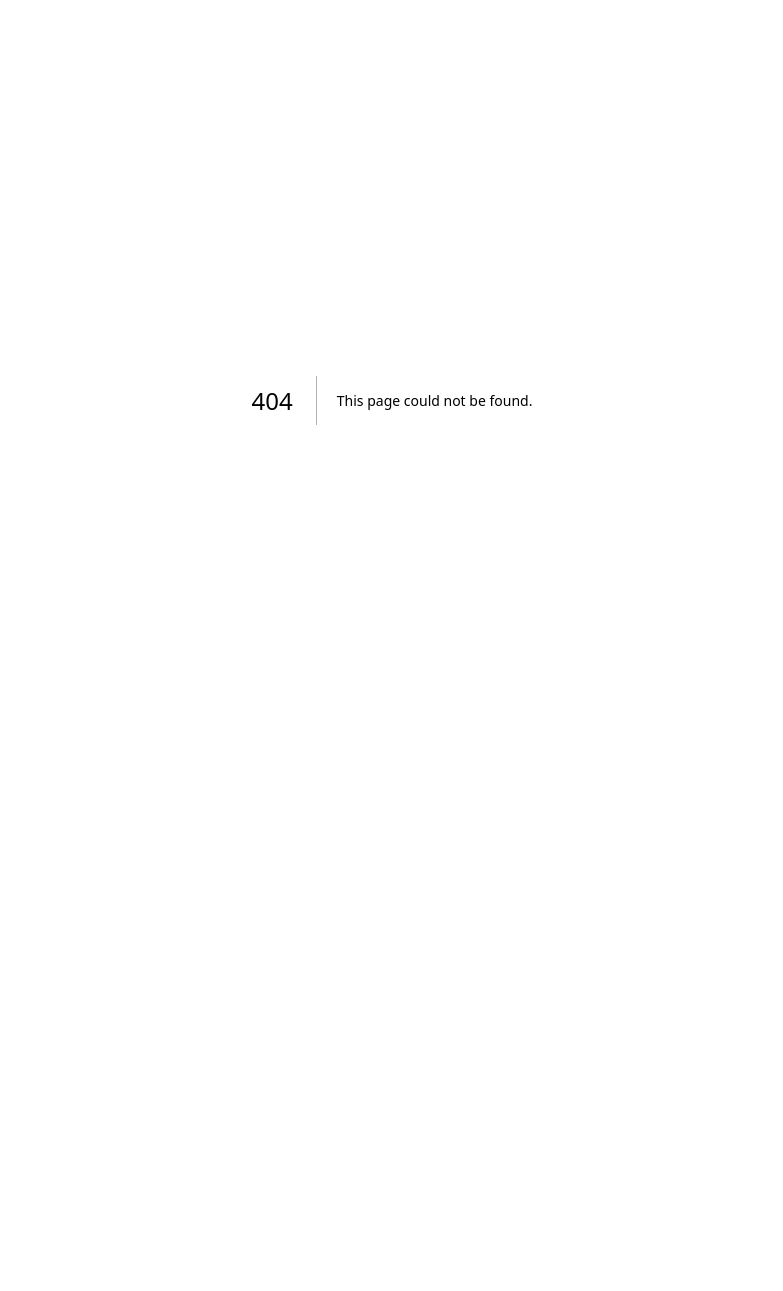
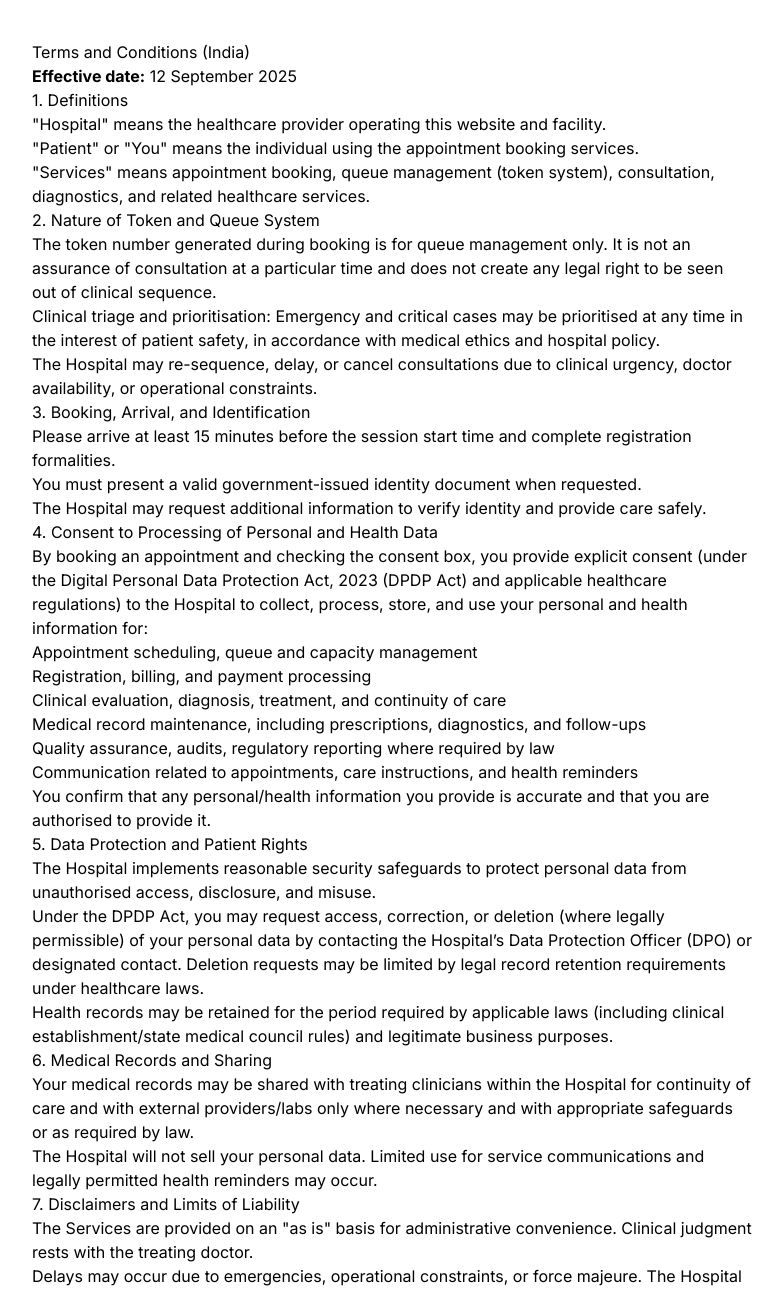
Before and after one commit to Sandy-Maxx/hospital, a Next.js app: page /terms in a window 1280 px wide. Before the commit this address had no page. Shown: the top 1291 px of the page, without its empty margins (248-1031 px from the left). Before the commit the page ends 800 px from the top, so only its background shows below. Built offline with nearby package versions, Linux system fonts and the light colour scheme.

Commit message:
feat: add /terms page (TSX) and wire links; T&C now resolves and content present

```diff
--- /dev/null
+++ b/app/terms/page.tsx
@@ -0,0 +1,103 @@
+export default function TermsPage() {
+  return (
+    <div className="min-h-screen bg-white">
+      <div className="max-w-3xl mx-auto px-6 py-10 prose prose-gray">
+        <h1>Terms and Conditions (India)</h1>
+        <p><strong>Effective date:</strong> 12 September 2025</p>
+
+        <h2>1. Definitions</h2>
+        <ul>
+          <li>"Hospital" means the healthcare provider operating this website and facility.</li>
+          <li>"Patient" or "You" means the individual using the appointment booking services.</li>
+          <li>"Services" means appointment booking, queue management (token system), consultation, diagnostics, and related healthcare services.</li>
+        </ul>
+
+        <h2>2. Nature of Token and Queue System</h2>
+        <ul>
+          <li>The token number generated during booking is for queue management only. It is not an assurance of consultation at a particular time and does not create any legal right to be seen out of clinical sequence.</li>
+          <li>Clinical triage and prioritisation: Emergency and critical cases may be prioritised at any time in the interest of patient safety, in accordance with medical ethics and hospital policy.</li>
+          <li>The Hospital may re-sequence, delay, or cancel consultations due to clinical urgency, doctor availability, or operational constraints.</li>
+        </ul>
+
+        <h2>3. Booking, Arrival, and Identification</h2>
+        <ul>
+          <li>Please arrive at least 15 minutes before the session start time and complete registration formalities.</li>
+          <li>You must present a valid government-issued identity document when requested.</li>
+          <li>The Hospital may request additional information to verify identity and provide care safely.</li>
+        </ul>
+
+        <h2>4. Consent to Processing of Personal and Health Data</h2>
+        <p>
+          By booking an appointment and checking the consent box, you provide explicit consent (under the Digital Personal Data Protection Act, 2023 (DPDP Act) and applicable
+          healthcare regulations) to the Hospital to collect, process, store, and use your personal and health information for:
+        </p>
+        <ul>
+          <li>Appointment scheduling, queue and capacity management</li>
+          <li>Registration, billing, and payment processing</li>
+          <li>Clinical evaluation, diagnosis, treatment, and continuity of care</li>
+          <li>Medical record maintenance, including prescriptions, diagnostics, and follow-ups</li>
+          <li>Quality assurance, audits, regulatory reporting where required by law</li>
+          <li>Communication related to appointments, care instructions, and health reminders</li>
+        </ul>
+        <p>You confirm that any personal/health information you provide is accurate and that you are authorised to provide it.</p>
+
+        <h2>5. Data Protection and Patient Rights</h2>
+        <ul>
+          <li>The Hospital implements reasonable security safeguards to protect personal data from unauthorised access, disclosure, and misuse.</li>
+          <li>
+            Under the DPDP Act, you may request access, correction, or deletion (where legally permissible) of your personal data by contacting the Hospital’s Data Protection Officer (DPO) or designated
+            contact. Deletion requests may be limited by legal record retention requirements under healthcare laws.
+          </li>
+          <li>Health records may be retained for the period required by applicable laws (including clinical establishment/state medical council rules) and legitimate business purposes.</li>
+        </ul>
+
+        <h2>6. Medical Records and Sharing</h2>
+        <ul>
+          <li>Your medical records may be shared with treating clinicians within the Hospital for continuity of care and with external providers/labs only where necessary and with appropriate safeguards or as required by law.</li>
+          <li>The Hospital will not sell your personal data. Limited use for service communications and legally permitted health reminders may occur.</li>
+        </ul>
+
+        <h2>7. Disclaimers and Limits of Liability</h2>
+        <ul>
+          <li>The Services are provided on an "as is" basis for administrative convenience. Clinical judgment rests with the treating doctor.</li>
+          <li>Delays may occur due to emergencies, operational constraints, or force majeure. The Hospital is not liable for consequential losses arising from scheduling delays or re-sequencing, subject to applicable law.</li>
+          <li>Nothing in these Terms limits liability for willful misconduct or where prohibited by law.</li>
+        </ul>
+
+        <h2>8. Patient Responsibilities</h2>
+        <ul>
+          <li>Provide accurate information and update it when necessary.</li>
+          <li>Follow medical advice and hospital instructions, including infection control and safety policies.</li>
+          <li>Be respectful to staff and other patients; abusive behaviour may result in denial of non-emergency services per policy.</li>
+        </ul>
+
+        <h2>9. Payments, Cancellations, and No-shows</h2>
+        <ul>
+          <li>Fees (including consultation, diagnostics, and taxes) are per the Hospital’s schedule and applicable GST.</li>
+          <li>Please inform the Hospital as early as possible if you need to reschedule or cancel. Repeated no-shows may affect booking privileges.</li>
+        </ul>
+
+        <h2>10. Communication Consent</h2>
+        <p>
+          You consent to be contacted via phone, SMS, email, or WhatsApp for appointment-related communication, reminders, and service updates. You may opt out of non-essential communications by contacting the Hospital.
+        </p>
+
+        <h2>11. Governing Law and Dispute Resolution</h2>
+        <p>These Terms are governed by the laws of India. Any disputes shall be subject to the exclusive jurisdiction of the competent courts/fora at the Hospital’s location, without prejudice to applicable consumer redressal mechanisms.</p>
+
+        <h2>12. Changes to Terms</h2>
+        <p>The Hospital may update these Terms to reflect legal or operational changes. Material changes will be posted on the website with an updated effective date.</p>
+
+        <h2>13. Contact</h2>
+        <p>
+          For privacy requests, grievances, or DPO contact, please refer to the Hospital’s Privacy Notice at /privacy or contact the front desk for details.
+        </p>
+
+        <p>
+          By checking the consent box and proceeding with booking, you confirm that you have read and accept these Terms, and provide explicit consent for processing of your personal and health data for the purposes described above,
+          in accordance with Indian law (including the DPDP Act, 2023) and applicable healthcare regulations.
+        </p>
+      </div>
+    </div>
+  );
+}
```
